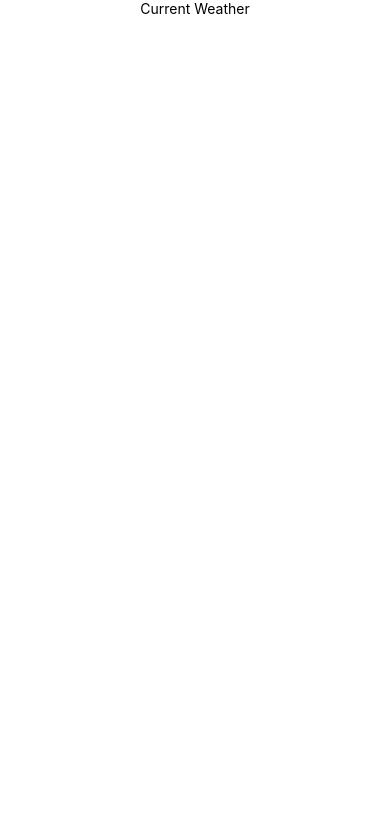
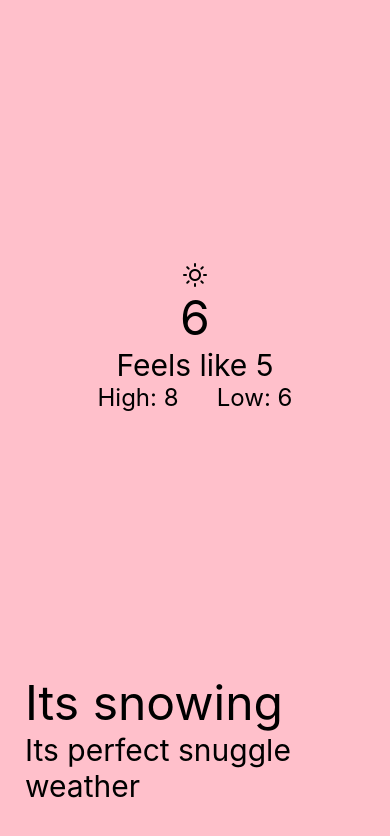
Before and after one commit to Codeyg12/tutorials, a React Native app in the folder WeatherApp/: screen / in a window 390 px wide. Shown: the top 836 px of the page. Built offline with nearby package versions, Linux system fonts and the light colour scheme.

Commit message:
dummy data

```diff
--- a/WeatherApp/App.js
+++ b/WeatherApp/App.js
@@ -1,26 +1,66 @@
-import { StatusBar } from 'expo-status-bar';
-import { StyleSheet, Text, View, SafeAreaView } from 'react-native';
+import { StatusBar } from 'expo-status-bar'
+import { StyleSheet, Text, View, SafeAreaView } from 'react-native'
+import { SafeAreaProvider } from 'react-native-safe-area-context'
+import {Feather} from '@expo/vector-icons'
 
 export default function App() {
   return (
-    <SafeAreaView style={styles.wrapper}>
-    <View style={styles.container}>
-      <Text>Current Weather</Text>
-      <StatusBar style="auto" />
-    </View>
-    </SafeAreaView>
-  );
+    <SafeAreaProvider style={styles.wrapper}>
+      <View style={styles.container}>
+        <Feather name="sun" size={24} color='black' />
+        <Text style={styles.temp}>6</Text>
+        <Text style={styles.feels}>Feels like 5</Text>
+        <View style={styles.highLowWrapper}>
+          <Text style={styles.highLow}>High: 8</Text>
+          <Text style={styles.highLow}>Low: 6</Text>
+        </View>
+      </View>
+      <View style={styles.bodyWrapper}>
+        <Text style={styles.description}>Its snowing</Text>
+        <Text style={styles.message}>Its perfect snuggle weather</Text>
+      </View>
+    </SafeAreaProvider>
+  )
 }
 
 //* After using Expo app or QR code to run the app, the app will be displayed on the mobile device. Shaking the device brings up the developer menu. Select "Debug Remote JS" to open the app in the browser. The app will be displayed in the browser and the developer tools can be used to inspect the app.
 
+//* Sometimes you have to add and then remove a <StatusBar> component to get the safe area to work properly.
+
 const styles = StyleSheet.create({
   container: {
     flex: 1,
-    backgroundColor: '#fff',
     alignItems: 'center',
+    justifyContent: 'center'
   },
   wrapper: {
-    flex: 1,
+    backgroundColor: 'pink',
+    flex: 1
+  },
+  temp: {
+    fontSize: 48
+  },
+  feels: {
+    fontSize: 30
+  },
+  highLow: {
+    fontSize: 24
+  },
+  highLowWrapper: {
+    flexDirection: 'row',
+    justifyContent: 'space-between',
+    width: '50%'
+  },
+  bodyWrapper: {
+    justifyContent: 'flex-end',
+    alignItems: 'flex-start',
+    paddingLeft: 25,
+    marginBottom: 40
+  },
+  description: {
+    fontSize: 48
+  },
+  message: {
+    fontSize: 30
   }
-});
+})
--- a/WeatherApp/package.json
+++ b/WeatherApp/package.json
@@ -13,7 +13,8 @@
     "expo": "~50.0.11",
     "expo-status-bar": "~1.11.1",
     "react": "18.2.0",
-    "react-native": "0.73.4"
+    "react-native": "0.73.4",
+    "react-native-safe-area-context": "4.8.2"
   },
   "devDependencies": {
     "@babel/core": "^7.20.0",
```
Also changed, not shown: 1 other file (tests, documents, lock files or other folders).
